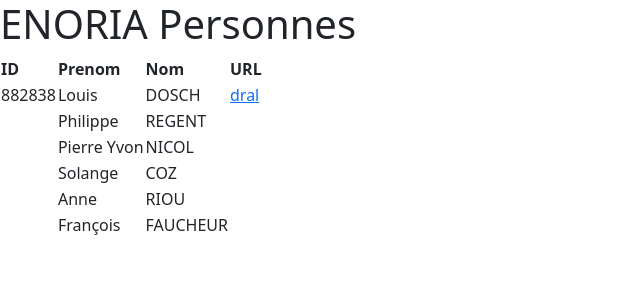
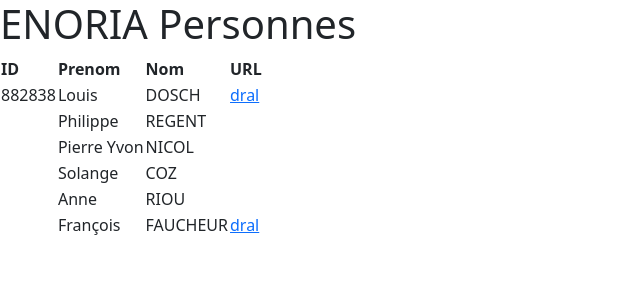
Before and after one commit to awelvor/enoria, a Jekyll site: the page built from data.md, in a window 1280 px wide. Shown: the top 300 px of the page, without its empty margins (0-640 px from the left). Built offline with Jekyll 4.4.1, drawn with Linux system fonts in a browser that asks for light colours; our own code applies the rules of GitHub Pages for plain Markdown files.

Commit message:
Update data.md

```diff
--- a/data.md
+++ b/data.md
@@ -7,4 +7,4 @@
 |   | Pierre Yvon | NICOL |
 |  | Solange | COZ |
 |  | Anne | RIOU |
-| | François | FAUCHEUR |
+| | François | FAUCHEUR |[dral](https://web.enoria.app/tools/documentspdf/?p=901098&g=29621&titredoc=&doc=23355&orientation=landscape&preview=pdf&format=a4&optionsName=mybac,mydepot,mydist&optionsValue=Trois,Zero,Zero) |
```
